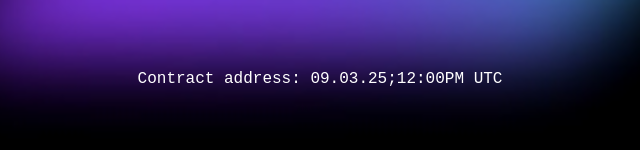
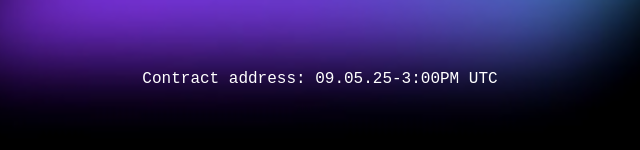
Before and after one commit to bitpupp/bitpup, a plain HTML site: page index.html in a window 1280 px wide. Shown: the part 707-857 px from the top of the page, 320-960 px from the left. Drawn offline with Linux system fonts and the light colour scheme.

Commit message:
index.html

```diff
--- a/index.html
+++ b/index.html
@@ -123,7 +123,7 @@
     <img src="Bitpup2.png" alt="BitPup Image">
   </div>
 
-  <div id="contractText">Contract address: 09.03.25;12:00PM UTC</div>
+  <div id="contractText">Contract address: 09.05.25-3:00PM UTC</div>
 
   <script>
     const canvas = document.getElementById("gameCanvas");
```
